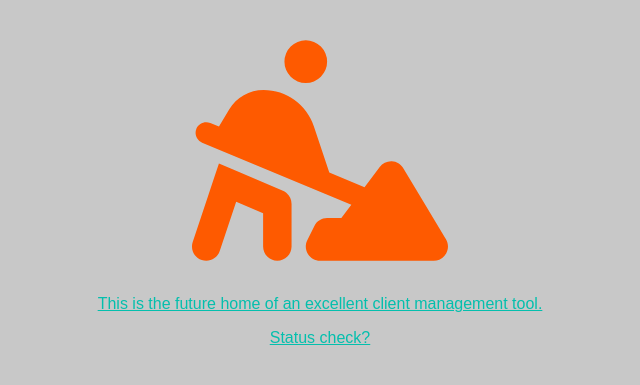
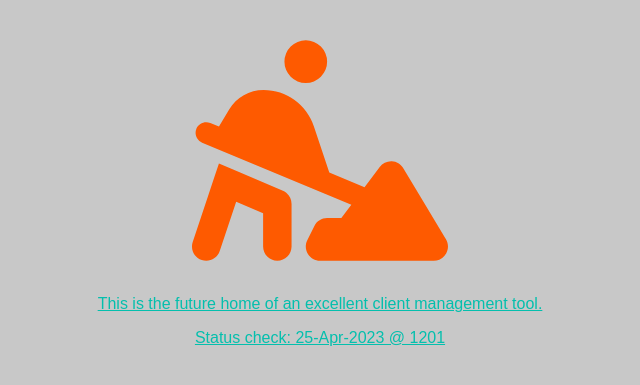
Before and after one commit to cnickscofield21/test-repo, a plain HTML site: page index.html in a window 1280 px wide. Shown: the part 61-446 px from the top of the page, without its empty margins (320-960 px from the left). Drawn offline with Linux system fonts and the light colour scheme.

Commit message:
cPanel sync test3

```diff
--- a/index.html
+++ b/index.html
@@ -20,6 +20,6 @@
   <h1>Coming Soon</h1>
   <svg xmlns="http://www.w3.org/2000/svg" height="256" width="256" viewBox="0 0 576 512"><!--! Font Awesome Pro 6.4.0 by @fontawesome - https://fontawesome.com License - https://fontawesome.com/license (Commercial License) Copyright 2023 Fonticons, Inc. --><path d="M208 64a48 48 0 1 1 96 0 48 48 0 1 1 -96 0zM9.8 214.8c5.1-12.2 19.1-18 31.4-12.9L60.7 210l22.9-38.1C99.9 144.6 129.3 128 161 128c51.4 0 97 32.9 113.3 81.7l34.6 103.7 79.3 33.1 34.2-45.6c6.4-8.5 16.6-13.3 27.2-12.8s20.3 6.4 25.8 15.5l96 160c5.9 9.9 6.1 22.2 .4 32.2s-16.3 16.2-27.8 16.2H288c-11.1 0-21.4-5.7-27.2-15.2s-6.4-21.2-1.4-31.1l16-32c5.4-10.8 16.5-17.7 28.6-17.7h32l22.5-30L22.8 246.2c-12.2-5.1-18-19.1-12.9-31.4zm82.8 91.8l112 48c11.8 5 19.4 16.6 19.4 29.4v96c0 17.7-14.3 32-32 32s-32-14.3-32-32V405.1l-60.6-26-37 111c-5.6 16.8-23.7 25.8-40.5 20.2S-3.9 486.6 1.6 469.9l48-144 11-33 32 13.7z"/></svg>
   <p>This is the future home of an excellent client management tool.</p>
-  <p>Status check?</p>
+  <p>Status check: 25-Apr-2023 @ 1201</p>
 </body>
 </html>
```
